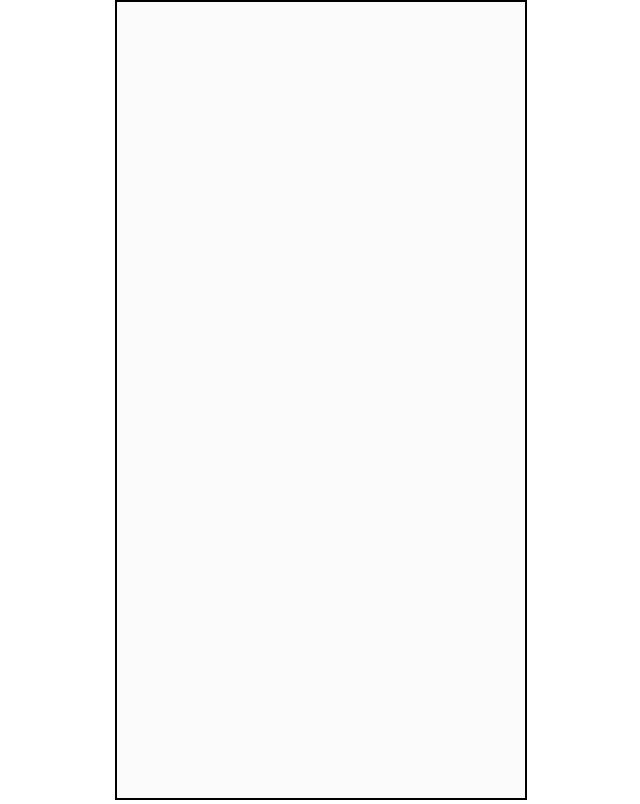
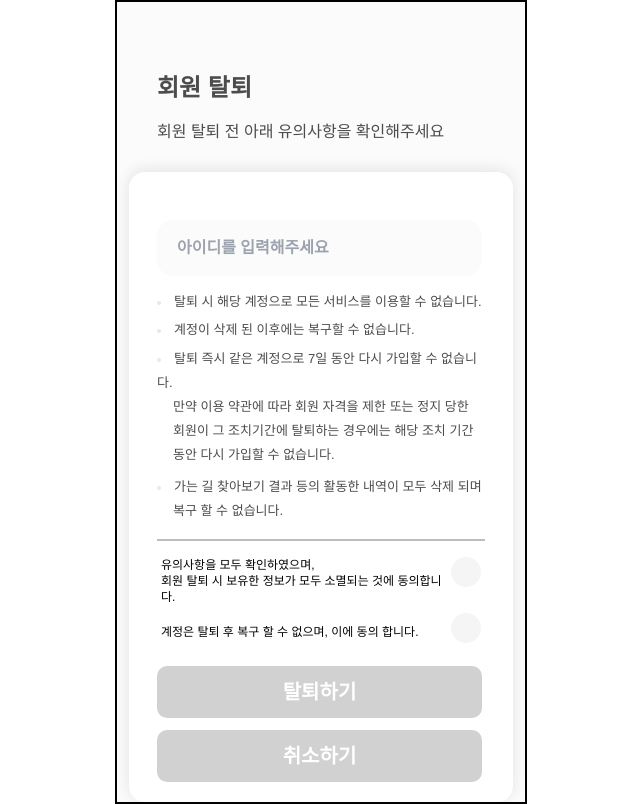
Before and after one commit to UMC-8th-Hackathon-Team-Name/dentistry_FE, a React (Vite) app in the folder app/: page /delete-account in a window 1280 px wide. Before the commit this address had no page. Shown: the whole page, without its empty margins (319-959 px from the left). Built offline with nearby package versions, Linux system fonts and the light colour scheme; a web font is replaced by a local one.

Commit message:
feat/delete-account

```diff
--- a/app/src/App.tsx
+++ b/app/src/App.tsx
@@ -8,6 +8,7 @@ import SignupEmail from "./auth/SignupEmail";
 import SignupPassword from "./auth/SignupPassword";
 import SignupComplete from "./auth/SignupComplete";
 import Login from "./auth/Login";
+import DeleteAccount from "./auth/DeleteAccount";
 
 import DetailPage from "./pages/DetailPage";
 import SettingPage from "./pages/SettingPage";
@@ -25,6 +26,7 @@ function App() {
           <Route path="/signup/password" element={<SignupPassword />} />
           <Route path="/signup/complete" element={<SignupComplete />} />
           <Route path="/login" element={<Login />} />
+          <Route path="/delete-account" element={<DeleteAccount />} />
 
           <Route path="/" element={<DetailPage />} />
           <Route path="/setting" element={<SettingPage />} />
--- /dev/null
+++ b/app/src/auth/DeleteAccount.tsx
@@ -0,0 +1,170 @@
+import { useState } from "react";
+import { useNavigate } from "react-router-dom";
+
+import checkIcon from "/src/assets/check_icon.png";
+import pleaseImg from "../../public/please.png";
+
+import Button from "../components/common/Button";
+
+const mockData = [{ email: "test@test.com" }];
+
+const DeleteAccount = () => {
+  const nav = useNavigate();
+
+  const [email, setEmail] = useState("");
+  const [isSubmitted, setIsSubmitted] = useState(false);
+  const [errorMessage, setErrorMessage] = useState("");
+
+  const [isChecked1, setIsChecked1] = useState(false);
+  const [isChecked2, setIsChecked2] = useState(false);
+
+  const onClickNext = () => {
+    setIsSubmitted(true);
+
+    const isValid = mockData.some((item) => item.email === email);
+
+    if (!isValid) {
+      setErrorMessage("존재하지 않는 계정입니다.");
+      return;
+    }
+  };
+
+  return (
+    <div className="relative flex flex-col items-center justify-end w-full h-screen gap-4 overflow-hidden">
+      <div className="flex flex-col w-full gap-4 px-10">
+        <div className="text-2xl font-semibold text-[#4C4C4C]">회원 탈퇴</div>
+        <div className="text-base font-normal text-[#4C4C4C] mb-3">
+          회원 탈퇴 전 아래 유의사항을 확인해주세요
+        </div>
+      </div>
+      {/* 애니메이션 이미지 */}
+      <div className="absolute w-32 h-32 transform translate-x-[210px] pointer-events-none top-1/3 left-1/2">
+        <img
+          src={pleaseImg}
+          alt="please"
+          className={`
+      transition-transform duration-700 ease-in-out
+      ${isChecked1 && !isChecked2 ? "-translate-x-[300px]" : ""}
+      ${isChecked2 ? "translate-x-[210px]" : ""}
+    `}
+        />
+      </div>
+
+      {/* Container */}
+      <div className="w-96 h-[630px] bg-white rounded-2xl flex flex-col justify-between items-center pt-12 pb-20 px-7 shadow-[0_-2px_15px_rgba(0,0,0,0.1)]">
+        <div className="flex flex-col gap-4">
+          {/* 탈퇴 확인 - 이메일 입력 */}
+          <input
+            type="email"
+            value={email}
+            onChange={(e) => setEmail(e.target.value)}
+            maxLength={20}
+            placeholder="아이디를 입력해주세요"
+            className="w-[325px] h-14 bg-[#FBFBFB] rounded-2xl px-5"
+          />
+          {/* 탈퇴 시 유의 사항 */}
+          <div>
+            <ul className="marker:text-gray-200 marker:text-xs list-inside list-disc font-light text-[13px] text-[#4C4C4C] leading flex flex-col gap-2">
+              <li>탈퇴 시 해당 계정으로 모든 서비스를 이용할 수 없습니다.</li>
+              <li>계정이 삭제 된 이후에는 복구할 수 없습니다.</li>
+              <li className="leading-6">
+                탈퇴 즉시 같은 계정으로 7일 동안 다시 가입할 수 없습니다.
+                <br />
+                <span className="pl-4">
+                  만약 이용 약관에 따라 회원 자격을 제한 또는 정지 당한
+                </span>
+                <br />
+                <span className="pl-4">
+                  회원이 그 조치기간에 탈퇴하는 경우에는 해당 조치 기간
+                </span>
+                <br />
+                <span className="pl-4">동안 다시 가입할 수 없습니다.</span>
+              </li>
+              <li className="leading-6">
+                가는 길 찾아보기 결과 등의 활동한 내역이 모두 삭제 되며 <br />
+                <span className="pl-4">복구 할 수 없습니다.</span>
+              </li>
+            </ul>
+          </div>
+          {/* 구분선 */}
+          <div className="border-[1px] border-[#BCBCBC] h-[1px] w-full"></div>
+
+          <div className="flex flex-col gap-2">
+            {/* 체크박스 1 */}
+            <div className="flex items-center w-full">
+              <div className="flex justify-between w-full px-1">
+                <span className="text-xs font-normal text-black">
+                  유의사항을 모두 확인하였으며, <br />
+                  회원 탈퇴 시 보유한 정보가 모두 소멸되는 것에 동의합니다.
+                </span>
+                <label className="relative">
+                  <input
+                    type="checkbox"
+                    checked={isChecked1}
+                    onChange={(e) => setIsChecked1(e.target.checked)}
+                    className={`w-[30px] h-[30px] rounded-full appearance-none cursor-pointer
+                  ${isChecked1 ? "bg-[#465785]" : "bg-[#F5F5F5]"}`}
+                  />
+                  {isChecked1 && (
+                    <img
+                      src={checkIcon}
+                      alt="체크됨"
+                      className="absolute w-4 h-4 top-[20%] left-1/4"
+                    />
+                  )}
+                </label>
+              </div>
+            </div>
+            {/* 체크박스 2 */}
+            <div className="flex w-full ">
+              <div className="flex items-center justify-between w-full px-1">
+                <span className="text-xs font-normal text-black">
+                  계정은 탈퇴 후 복구 할 수 없으며, 이에 동의 합니다.
+                </span>
+                <label className="relative">
+                  <input
+                    type="checkbox"
+                    checked={isChecked2}
+                    onChange={(e) => setIsChecked2(e.target.checked)}
+                    className={`w-[30px] h-[30px] rounded-full appearance-none cursor-pointer
+                  ${isChecked2 ? "bg-[#465785]" : "bg-[#F5F5F5]"}`}
+                  />
+                  {isChecked2 && (
+                    <img
+                      src={checkIcon}
+                      alt="체크됨"
+                      className="absolute w-4 h-4 top-[20%] left-1/4"
+                    />
+                  )}
+                </label>
+              </div>
+            </div>
+          </div>
+          <div className="flex flex-col gap-3">
+            <Button
+              disabled={email === "" || !isChecked1 || !isChecked2}
+              text={"탈퇴하기"}
+              type={"button"}
+              onClick={onClickNext}
+            />
+            <Button
+              text={"취소하기"}
+              type={"button"}
+              className="bg-[#D1D1D1]"
+              onClick={() => {
+                nav("/setting");
+              }}
+            />
+          </div>
+          {isSubmitted && errorMessage && (
+            <div className="px-2 text-sm font-bold text-red-600">
+              {errorMessage}
+            </div>
+          )}
+        </div>
+      </div>
+    </div>
+  );
+};
+
+export default DeleteAccount;
--- a/app/src/auth/LandingPage.tsx
+++ b/app/src/auth/LandingPage.tsx
@@ -1,9 +1,11 @@
 import { Link } from "react-router-dom";
+import { useNavigate } from "react-router-dom";
 import logo_icon from "/src/assets/dooroodooroo_icon.png";
 import logo_title from "/src/assets/dooroodooroo_title.png";
 import LoginButton from "../components/LoginButton";
 
 const LandigPage = () => {
+  const nav = useNavigate();
   return (
     <div className="flex flex-col pt-64 justify-between items-center bg-[#465785] h-screen w-full relative">
       <div className="flex flex-col items-center gap-6">
@@ -26,7 +28,7 @@ const LandigPage = () => {
         </span>
       </div>
       <div className="absolute flex flex-col gap-5 w-fit bottom-24">
-        <LoginButton />
+        <LoginButton onClick={() => nav("/delete-account")} />
         <Link
           to="/signup/terms"
           role="약관 동의 페이지로 이동"
--- a/app/src/auth/SignupTerms.tsx
+++ b/app/src/auth/SignupTerms.tsx
@@ -82,6 +82,7 @@ const SignupTerms = () => {
 
           {/* 구분선 */}
           <div className="border-[1px] border-[#BCBCBC] h-[1px] w-full"></div>
+
           <div className="flex flex-col gap-5 flex-2">
             {/* 서비스 이용약관 동의 */}
             <div className="flex items-center w-full gap-5">
--- a/app/src/components/common/Button.tsx
+++ b/app/src/components/common/Button.tsx
@@ -3,16 +3,23 @@ interface buttonProps {
   onClick?: () => void;
   type?: "button" | "submit" | "reset";
   disabled?: boolean;
+  className?: string;
 }
 
-const Button = ({ text, onClick, type = "button", disabled }: buttonProps) => {
+const Button = ({
+  text,
+  onClick,
+  type = "button",
+  disabled,
+  className,
+}: buttonProps) => {
   return (
     <button
       role="버튼"
       type={type}
       onClick={onClick}
       disabled={disabled}
-      className={`w-[325px] h-[52px] rounded-[10px] text-[20px] text-[#FFFFFF] ${!disabled ? "bg-[#465785] hover:bg-[#37466c] active:bg-[#28334f]" : "bg-[#D1D1D1]"}
+      className={`w-[325px] h-[52px] rounded-[10px] text-[20px] text-[#FFFFFF] ${className} ${!disabled ? "bg-[#465785] hover:bg-[#37466c] active:bg-[#28334f]" : "bg-[#D1D1D1]"}
 `}
     >
       {text}
```
Also changed, not shown: app/public/please.png (added).
